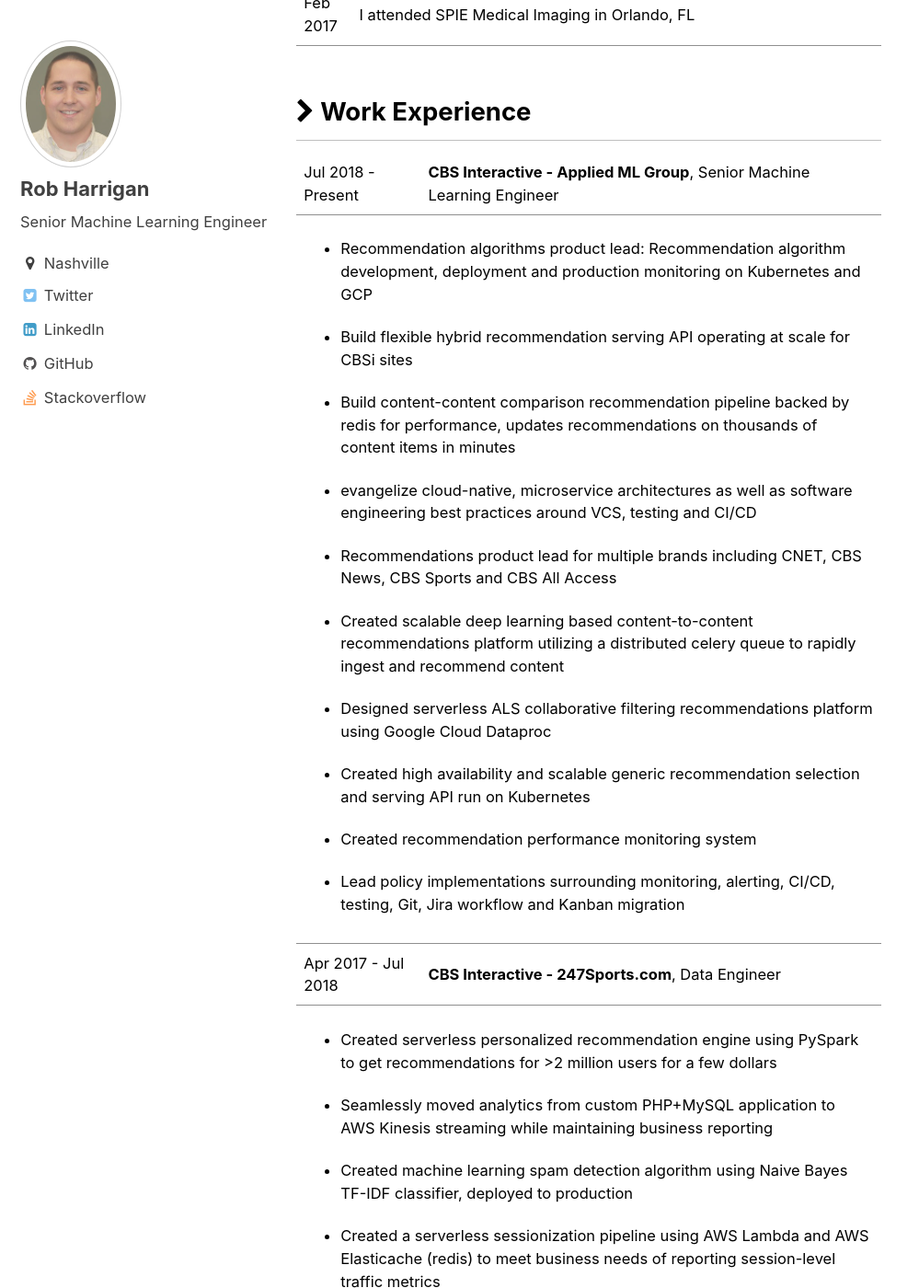
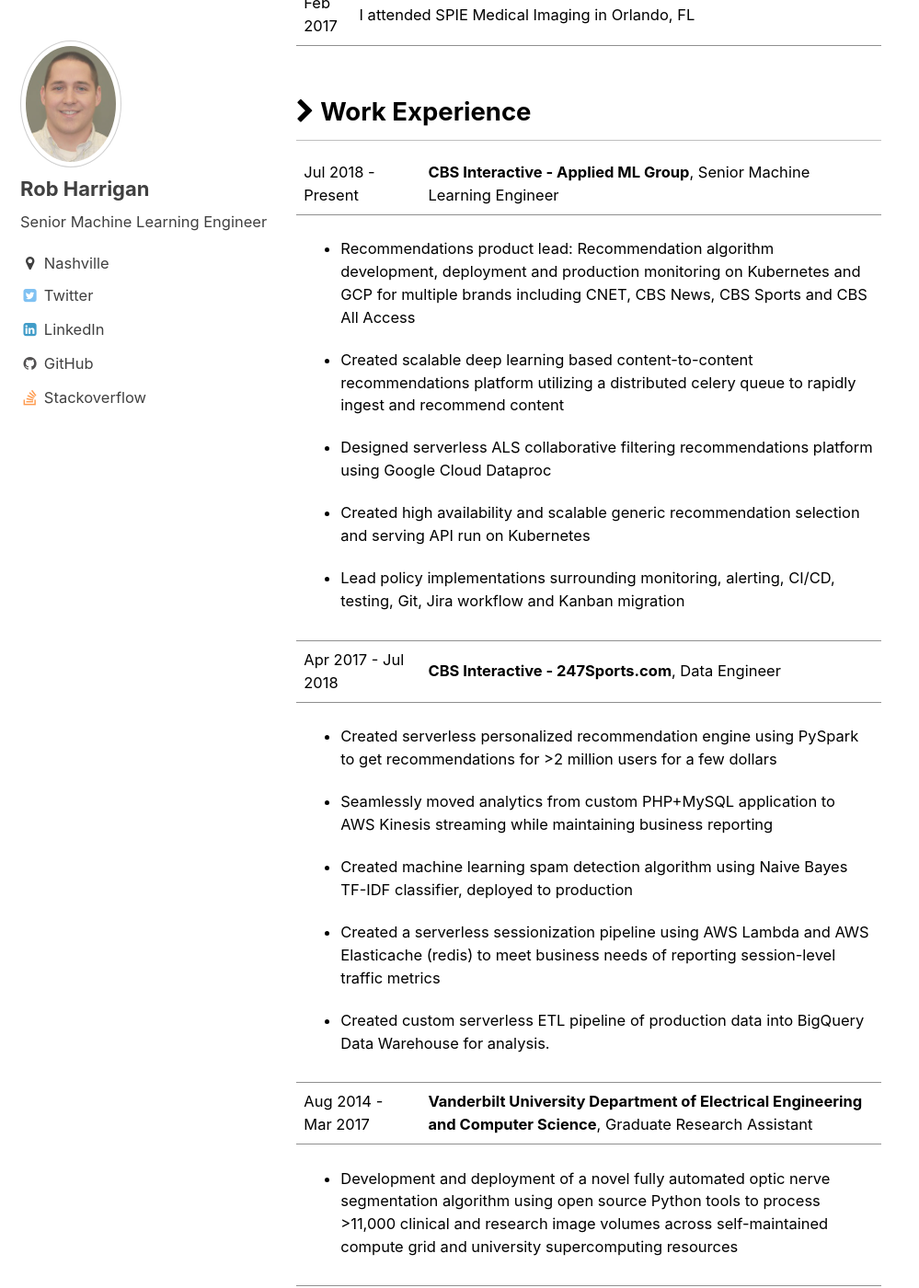
Before and after one commit to Raab70/Raab70.github.io, a Jekyll site: the page built from _pages/about.md, in a window 1280 px wide and 1400 px high, scrolled down 1361 px. Shown: the whole window at 92% size, without its empty margins (0-999 px from the left). Built offline with Jekyll 4.4.1, drawn with Linux system fonts in a browser that asks for light colours.

Commit message:
resume updates

```diff
--- a/_includes/cv.md
+++ b/_includes/cv.md
@@ -56,19 +56,7 @@
 <td colspan="100%">
 <ul>
 <li markdown="1">
-Recommendation algorithms product lead: Recommendation algorithm development, deployment and production monitoring on Kubernetes and GCP
-</li>
-<li markdown="1">
-Build flexible hybrid recommendation serving API operating at scale for CBSi sites
-</li>
-<li markdown="1">
-Build content-content comparison recommendation pipeline backed by redis for performance, updates recommendations on thousands of content items in minutes
-</li>
-<li markdown="1">
-evangelize cloud-native, microservice architectures as well as software engineering best practices around VCS, testing and CI/CD
-</li>
-<li markdown="1">
-Recommendations product lead for multiple brands including CNET, CBS News, CBS Sports and CBS All Access
+Recommendations product lead: Recommendation algorithm development, deployment and production monitoring on Kubernetes and GCP for multiple brands including CNET, CBS News, CBS Sports and CBS All Access
 </li>
 <li markdown="1">
 Created scalable deep learning based content-to-content recommendations platform utilizing a distributed celery queue to rapidly ingest and recommend content
@@ -78,9 +66,6 @@ Designed serverless ALS collaborative filtering recommendations platform using G
 </li>
 <li markdown="1">
 Created high availability and scalable generic recommendation selection and serving API run on Kubernetes
-</li>
-<li markdown="1">
-Created recommendation performance monitoring system
 </li>
 <li markdown="1">
 Lead policy implementations surrounding monitoring, alerting, CI/CD, testing, Git, Jira workflow and Kanban migration
```
